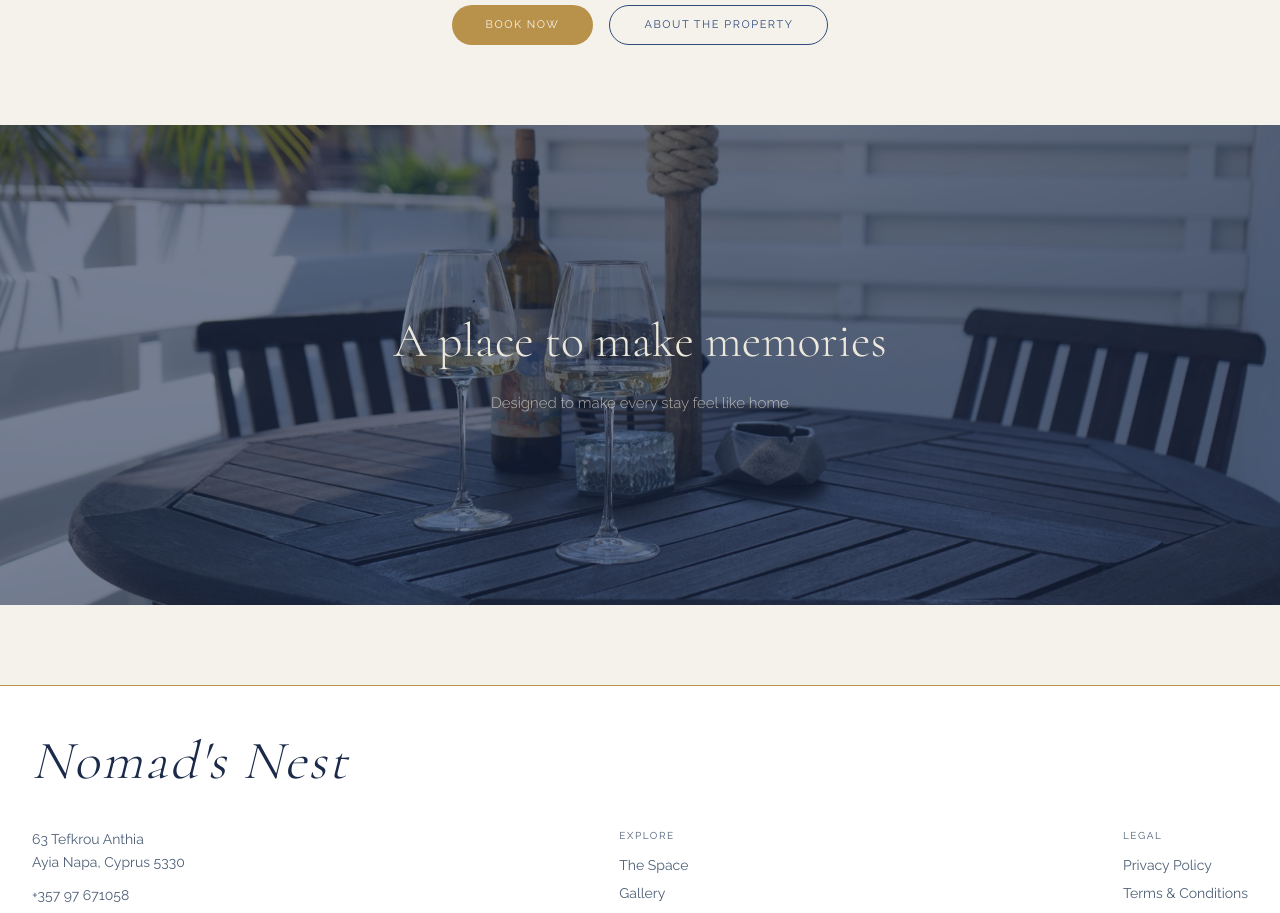
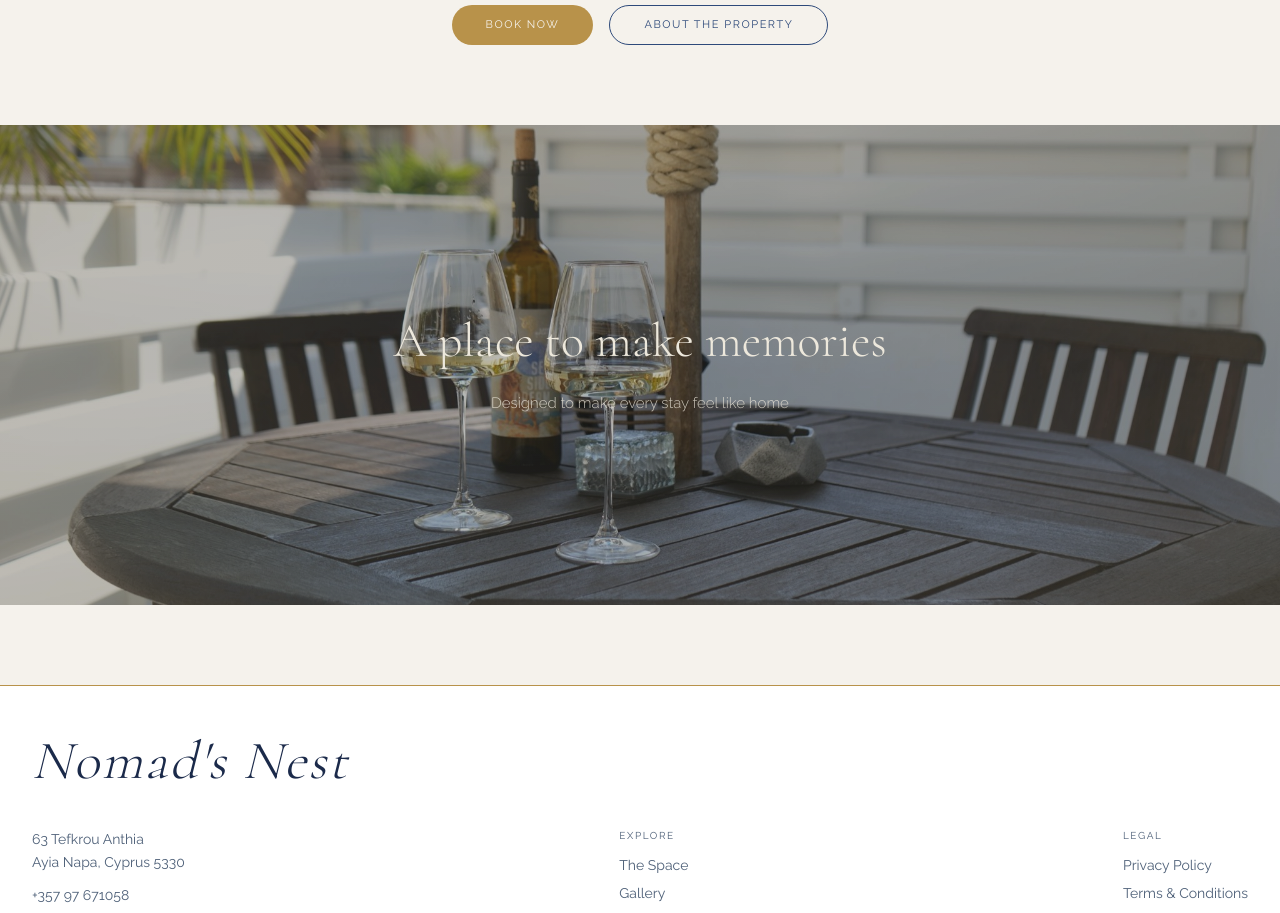
Before and after one commit to cmin764/nomads-nest, a Next.js app: page / in a window 1280 px wide. Shown: the part 960-1873 px from the top of the page. Built offline with nearby package versions, Linux system fonts and the light colour scheme.

Commit message:
Fix home page decor bg image

```diff
--- a/src/app/globals.css
+++ b/src/app/globals.css
@@ -22,6 +22,8 @@
   --muted-text:  #4E6078;
   --divider:     #D5DDE9;
   --cream:       #EDE8DC; /* always-light text for overlays on dark photos */
+  --hero-overlay: rgba(218, 198, 155, 0.15); /* warm tan-gold tint, light mode */
+  --hero-dim:     rgba(0, 0, 0, 0.28);       /* uniform dim layer, light mode only */
 
   /* shadcn compat layer */
   --background:             var(--bg);
@@ -55,6 +57,8 @@
   --text:        #EDE8DC;
   --muted-text:  #8898B0;
   --divider:     #18304E;
+  --hero-overlay: rgba(13, 31, 60, 0.25); /* deep navy tint, dark mode */
+  --hero-dim:     rgba(0, 0, 0, 0.42);    /* stronger dim in dark mode */
 }
 
 @theme inline {
--- a/src/app/page.tsx
+++ b/src/app/page.tsx
@@ -99,26 +99,33 @@ export default function HomePage() {
 
       {/* ── Memory section ── */}
       <section
-        className="relative flex items-center justify-center text-center px-4 bg-navy"
+        className="relative flex items-center justify-center text-center px-4 bg-background"
         style={{ minHeight: "60vh" }}
       >
-        {/* Background image (with dark overlay) */}
+        {/* Background image */}
         <div className="absolute inset-0 overflow-hidden">
           <Image
             src="/images/gallery/terrace/A-terrace-4.JPG"
             alt="Relaxing on the outside terrace in the afternoon"
             fill
             sizes="100vw"
-            className="object-cover opacity-40"
+            className="object-cover opacity-90"
           />
         </div>
+        {/* Uniform dim — tones down brightness in light mode */}
+        <div className="absolute inset-0" style={{ backgroundColor: "var(--hero-dim)" }} />
+        {/* Theme-aware colour overlay — radial fade keeps centre clear for text */}
+        <div
+          className="absolute inset-0"
+          style={{ background: "radial-gradient(ellipse 55% 65% at center, transparent 0%, var(--hero-overlay) 100%)" }}
+        />
         <div className="relative z-10 max-w-[640px] mx-auto py-24">
           <h2 className="font-heading font-light text-[clamp(32px,4vw,48px)] leading-[1.2] mb-5 text-cream">
             A place to make memories
           </h2>
           <p
             className="text-[15px] font-light leading-[1.8]"
-            style={{ color: "color-mix(in srgb, var(--cream) 70%, transparent)" }}
+            style={{ color: "color-mix(in srgb, var(--cream) 80%, transparent)" }}
           >
             Designed to make every stay feel like home
           </p>
```
